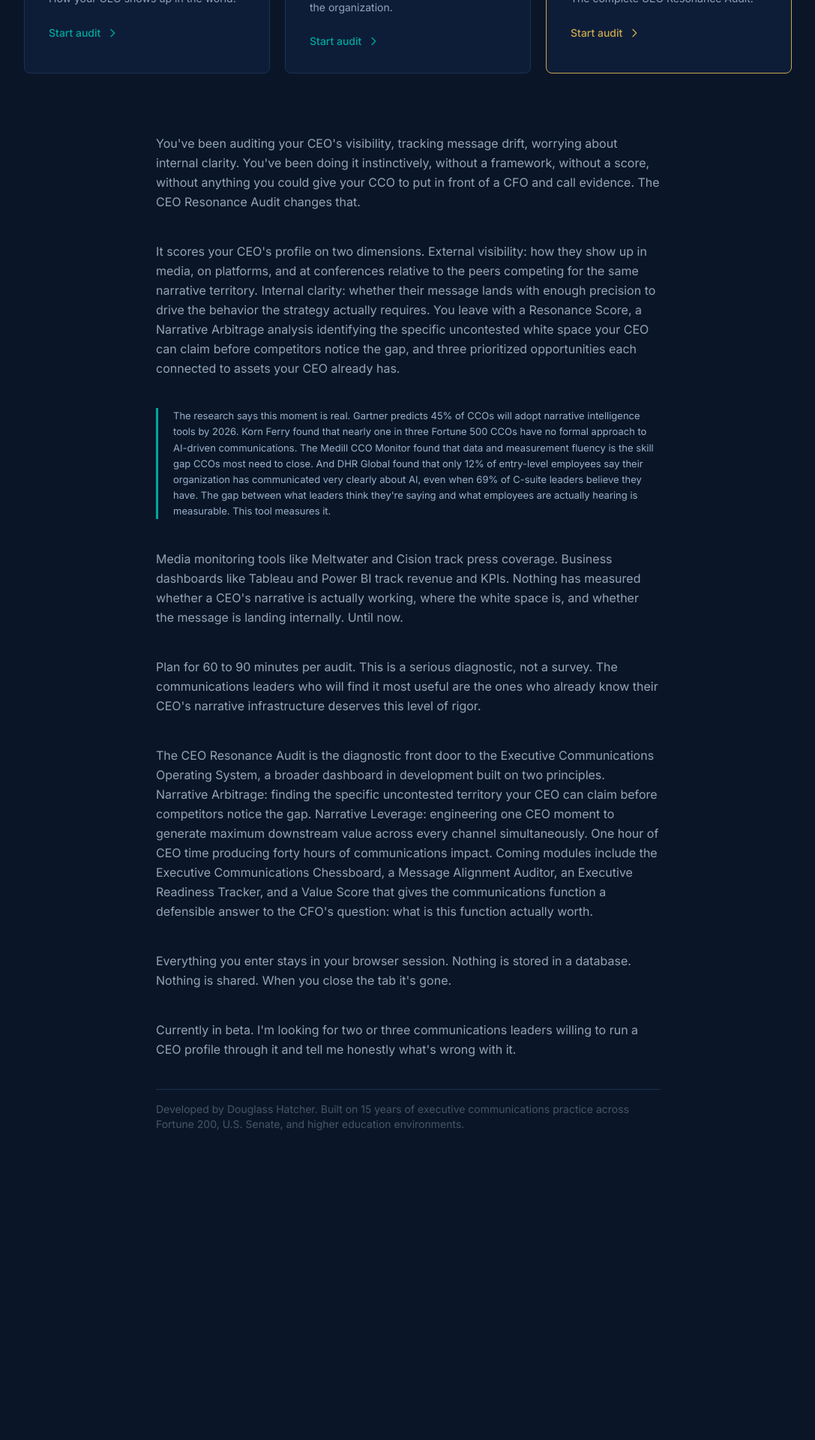
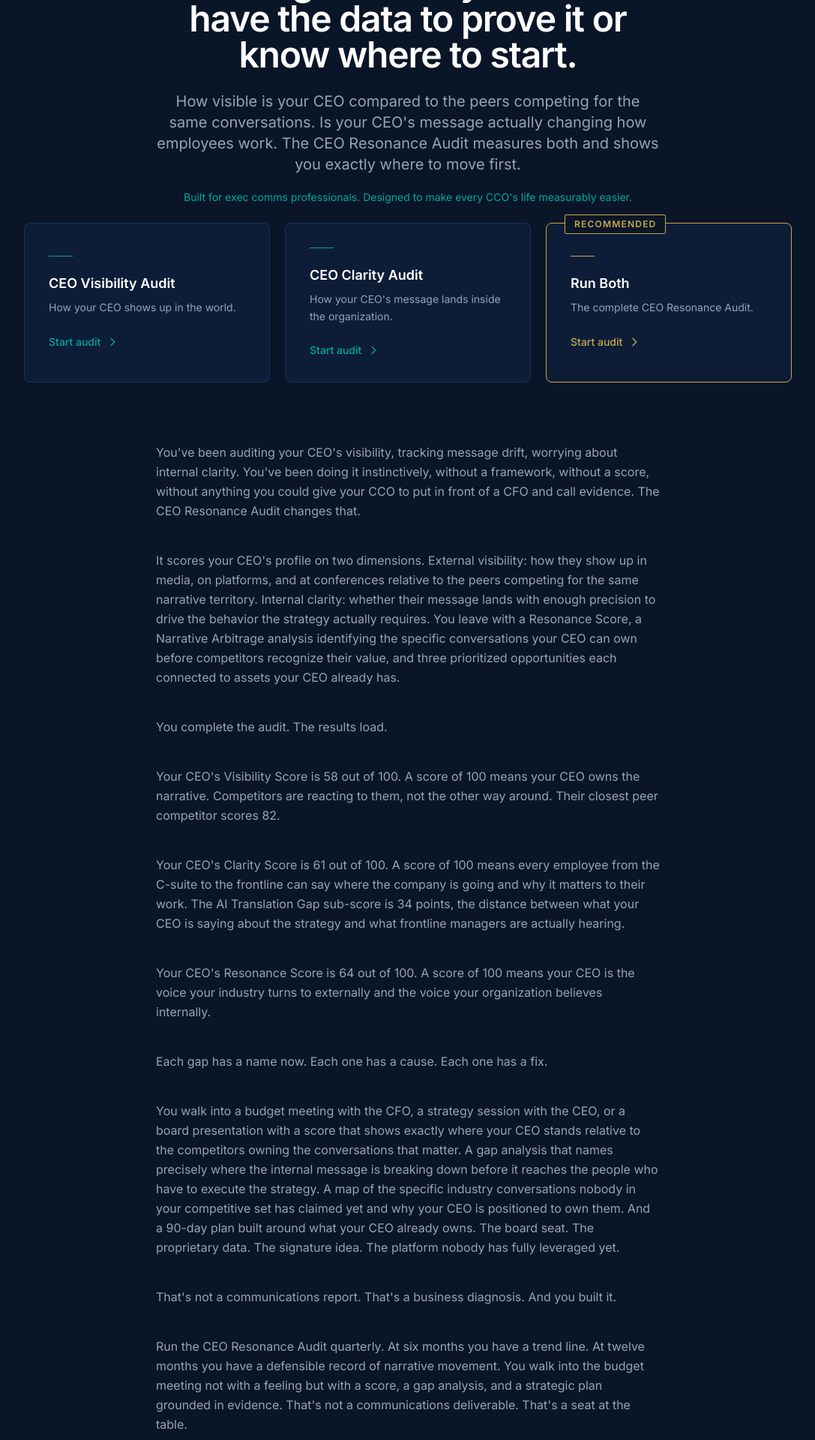
Before and after one commit to douglass-hatcher/ceo-resonance-audit, a React (Vite) app: page / in a window 1280 px wide. Shown: the part 580-2500 px from the top of the page at 75% size, without its empty margins (96-1183 px from the left). Before the commit the page ends 2169 px from the top, so only its background shows below. Built offline with nearby package versions, Linux system fonts and the light colour scheme.

Commit message:
Update landing page copy final version

```diff
--- a/src/components/LandingPage.jsx
+++ b/src/components/LandingPage.jsx
@@ -14,10 +14,10 @@ export default function LandingPage({ onSelect }) {
       <main className="flex-1 flex flex-col items-center px-6 py-20">
         <div className="max-w-2xl w-full text-center mb-6">
           <h1 className="text-4xl md:text-5xl font-semibold text-white leading-tight tracking-tight mb-6">
-            You've been doing this work for years. Now there's a system for it.
+            Your CEO's messaging isn't landing. Not with the people in the marketplace who shape the narrative, like media and analysts. Not with the people inside the business who have to execute the strategy, especially mid-level managers. And you don't have the data to prove it or know where to start.
           </h1>
           <p className="text-slate-400 text-lg md:text-xl leading-relaxed mb-5">
-            I built this for every exec comms pro who's struggled to find data that proves their value or watched their CEO's narrative drift while competitors claimed the territory.
+            How visible is your CEO compared to the peers competing for the same conversations. Is your CEO's message actually changing how employees work. The CEO Resonance Audit measures both and shows you exactly where to move first.
           </p>
           <p className="text-center text-sm" style={{ color: '#00A79D' }}>
             Built for exec comms professionals. Designed to make every CCO's life measurably easier.
@@ -57,15 +57,47 @@ export default function LandingPage({ onSelect }) {
           </p>
 
           <p>
-            It scores your CEO's profile on two dimensions. External visibility: how they show up in media, on platforms, and at conferences relative to the peers competing for the same narrative territory. Internal clarity: whether their message lands with enough precision to drive the behavior the strategy actually requires. You leave with a Resonance Score, a Narrative Arbitrage analysis identifying the specific uncontested white space your CEO can claim before competitors notice the gap, and three prioritized opportunities each connected to assets your CEO already has.
+            It scores your CEO's profile on two dimensions. External visibility: how they show up in media, on platforms, and at conferences relative to the peers competing for the same narrative territory. Internal clarity: whether their message lands with enough precision to drive the behavior the strategy actually requires. You leave with a Resonance Score, a Narrative Arbitrage analysis identifying the specific conversations your CEO can own before competitors recognize their value, and three prioritized opportunities each connected to assets your CEO already has.
+          </p>
+
+          <p>
+            You complete the audit. The results load.
+          </p>
+
+          <p>
+            Your CEO's Visibility Score is 58 out of 100. A score of 100 means your CEO owns the narrative. Competitors are reacting to them, not the other way around. Their closest peer competitor scores 82.
+          </p>
+
+          <p>
+            Your CEO's Clarity Score is 61 out of 100. A score of 100 means every employee from the C-suite to the frontline can say where the company is going and why it matters to their work. The AI Translation Gap sub-score is 34 points, the distance between what your CEO is saying about the strategy and what frontline managers are actually hearing.
+          </p>
+
+          <p>
+            Your CEO's Resonance Score is 64 out of 100. A score of 100 means your CEO is the voice your industry turns to externally and the voice your organization believes internally.
+          </p>
+
+          <p>
+            Each gap has a name now. Each one has a cause. Each one has a fix.
+          </p>
+
+          <p>
+            You walk into a budget meeting with the CFO, a strategy session with the CEO, or a board presentation with a score that shows exactly where your CEO stands relative to the competitors owning the conversations that matter. A gap analysis that names precisely where the internal message is breaking down before it reaches the people who have to execute the strategy. A map of the specific industry conversations nobody in your competitive set has claimed yet and why your CEO is positioned to own them. And a 90-day plan built around what your CEO already owns. The board seat. The proprietary data. The signature idea. The platform nobody has fully leveraged yet.
+          </p>
+
+          <p>
+            That's not a communications report. That's a business diagnosis. And you built it.
+          </p>
+
+          <p>
+            Run the CEO Resonance Audit quarterly. At six months you have a trend line. At twelve months you have a defensible record of narrative movement. You walk into the budget meeting not with a feeling but with a score, a gap analysis, and a strategic plan grounded in evidence. That's not a communications deliverable. That's a seat at the table.
           </p>
 
           <p style={{ borderLeft: '3px solid #00A79D', paddingLeft: '20px', fontSize: '13px', color: '#9ab0c8' }}>
-            The research says this moment is real. Gartner predicts 45% of CCOs will adopt narrative intelligence tools by 2026. Korn Ferry found that nearly one in three Fortune 500 CCOs have no formal approach to AI-driven communications. The Medill CCO Monitor found that data and measurement fluency is the skill gap CCOs most need to close. And DHR Global found that only 12% of entry-level employees say their organization has communicated very clearly about AI, even when 69% of C-suite leaders believe they have. The gap between what leaders think they're saying and what employees are actually hearing is measurable. This tool measures it.
+            The research confirms the gap is real and the moment is now. Gartner predicts 45% of CCOs will adopt narrative intelligence tools by 2026. Korn Ferry found that nearly one in three Fortune 500 CCOs have no formal approach to AI-driven communications. The Medill CCO Monitor found that data and measurement fluency is the skill gap CCOs most need to close. And DHR Global found that only 12% of entry-level employees say their organization has communicated very clearly about AI, even when 69% of C-suite leaders believe they have. The gap between what leaders think they're saying and what employees are actually hearing is measurable. This tool measures it.
           </p>
 
           <p>
-            Media monitoring tools like Meltwater and Cision track press coverage. Business dashboards like Tableau and Power BI track revenue and KPIs. Nothing has measured whether a CEO's narrative is actually working, where the white space is, and whether the message is landing internally. Until now.
+            Media monitoring tools like Meltwater and Cision track press coverage. Business dashboards like Tableau and Power BI track revenue and KPIs. Nothing has measured whether a CEO's narrative is actually working, where the gaps are, and whether the message is landing internally. Until now.
           </p>
 
           <p>
@@ -73,7 +105,7 @@ export default function LandingPage({ onSelect }) {
           </p>
 
           <p>
-            The CEO Resonance Audit is the diagnostic front door to the Executive Communications Operating System, a broader dashboard in development built on two principles. Narrative Arbitrage: finding the specific uncontested territory your CEO can claim before competitors notice the gap. Narrative Leverage: engineering one CEO moment to generate maximum downstream value across every channel simultaneously. One hour of CEO time producing forty hours of communications impact. Coming modules include the Executive Communications Chessboard, a Message Alignment Auditor, an Executive Readiness Tracker, and a Value Score that gives the communications function a defensible answer to the CFO's question: what is this function actually worth.
+            The CEO Resonance Audit is the diagnostic front door to the Executive Communications Operating System, a broader dashboard in development built on two principles. Narrative Arbitrage: finding the specific conversations your CEO can own before competitors recognize their value. Narrative Leverage: engineering one CEO moment to generate maximum downstream value across every channel simultaneously. One hour of CEO time producing forty hours of communications impact. Coming modules include the Executive Communications Chessboard, a Message Alignment Auditor, an Executive Readiness Tracker, and a Value Score that gives the communications function a defensible answer to the CFO's question: what is this function actually worth.
           </p>
 
           <p>
@@ -81,7 +113,7 @@ export default function LandingPage({ onSelect }) {
           </p>
 
           <p>
-            Currently in beta. I'm looking for two or three communications leaders willing to run a CEO profile through it and tell me honestly what's wrong with it.
+            Currently in Beta. I'm looking for two or three communications leaders willing to run a CEO profile through it and tell me honestly what's wrong with it.
           </p>
 
           <p className="text-slate-600 text-sm pt-4 border-t border-navy-border">
```
